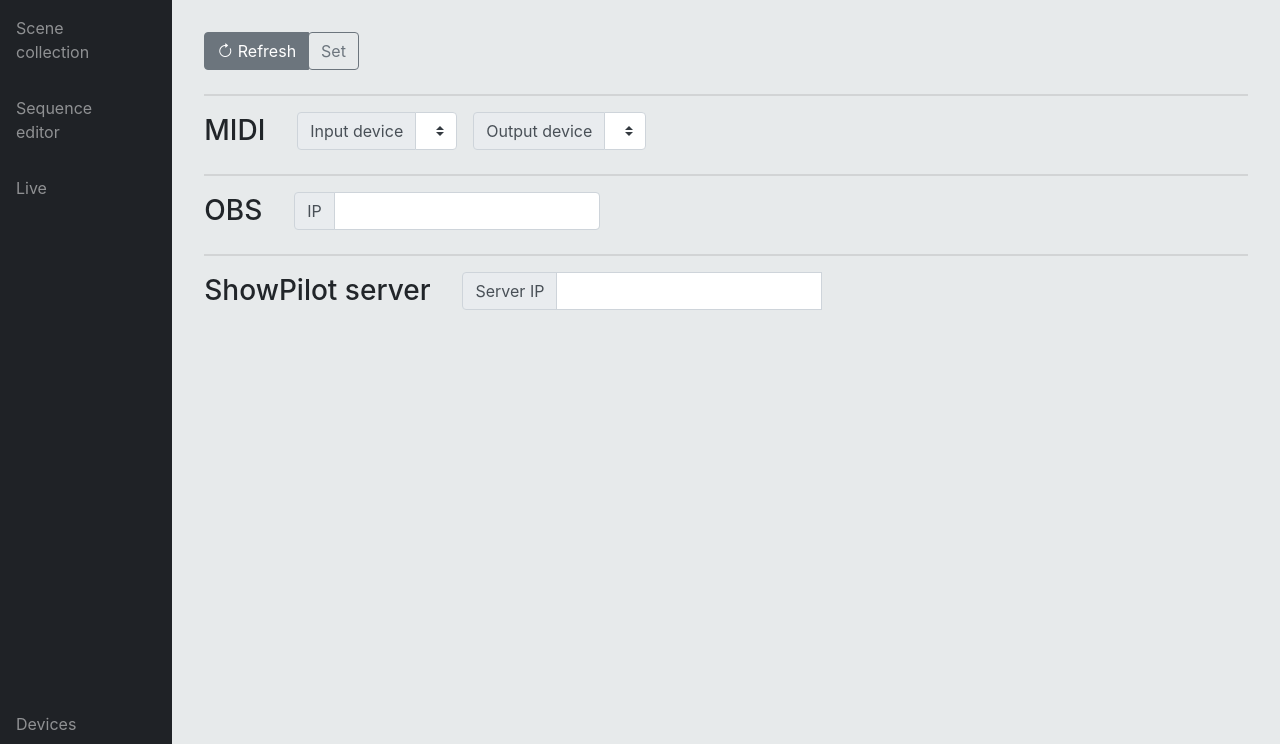
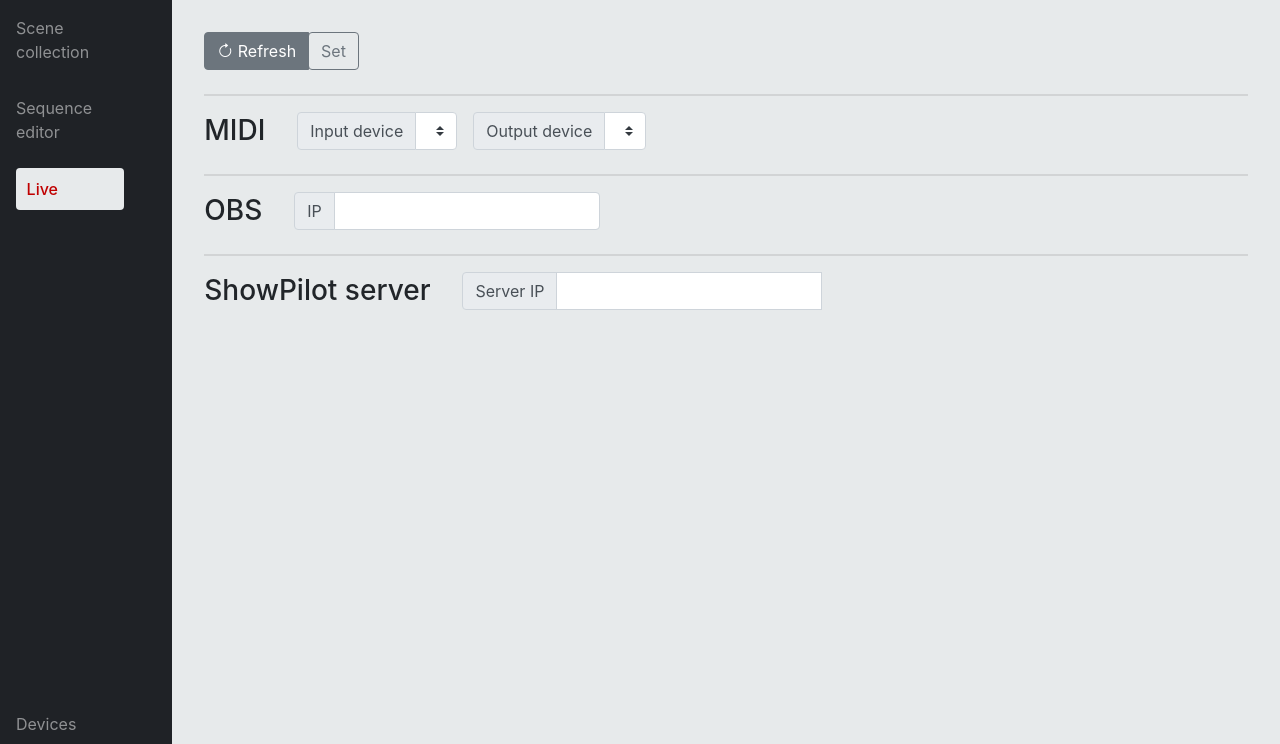
Before and after one commit to francescodandrea/ShowPilot, a PHP site: page / in a window 1280 px wide. Shown: the part 56-800 px from the top of the page. Run offline with PHP 8.4, Linux system fonts and the light colour scheme; lists and menus that the app fills with data are empty; some libraries are stand-ins or nearby versions.

Commit message:
Live button

```diff
--- a/myapp/static/controlRoom/index.html
+++ b/myapp/static/controlRoom/index.html
@@ -47,7 +47,7 @@
         <li class="nav-item">
             <p class="nav-link" onclick="section('sequences')">Sequence editor</p>
         </li>
-        <li class="nav-item">
+        <li class="nav-item live">
             <a class="nav-link" onclick="section('live')">Live</a>
         </li>
         <li class="nav-item">
--- a/myapp/static/controlRoom/style.css
+++ b/myapp/static/controlRoom/style.css
@@ -55,6 +55,26 @@
 }
 li:last-child{
     margin-top:auto;
+}
+li.live{
+    font-weight: 500;
+    user-select: none;
+    border: 1px solid #ededed00;
+    background-color: #e7eaeb;
+    border-radius: 0.25rem;
+    padding-left: 0.6em;
+    transition: border .3s;
+}
+li.nav-item.live > a {
+    transition: color .3s;
+    color: #c00000 !important;
+}
+li.live:active{
+    background-color: transparent;
+    border: 1px solid #edededde;
+}
+li.nav-item.live > a:active {
+    color: white !important;
 }
 #container{
     display: flex;
```
